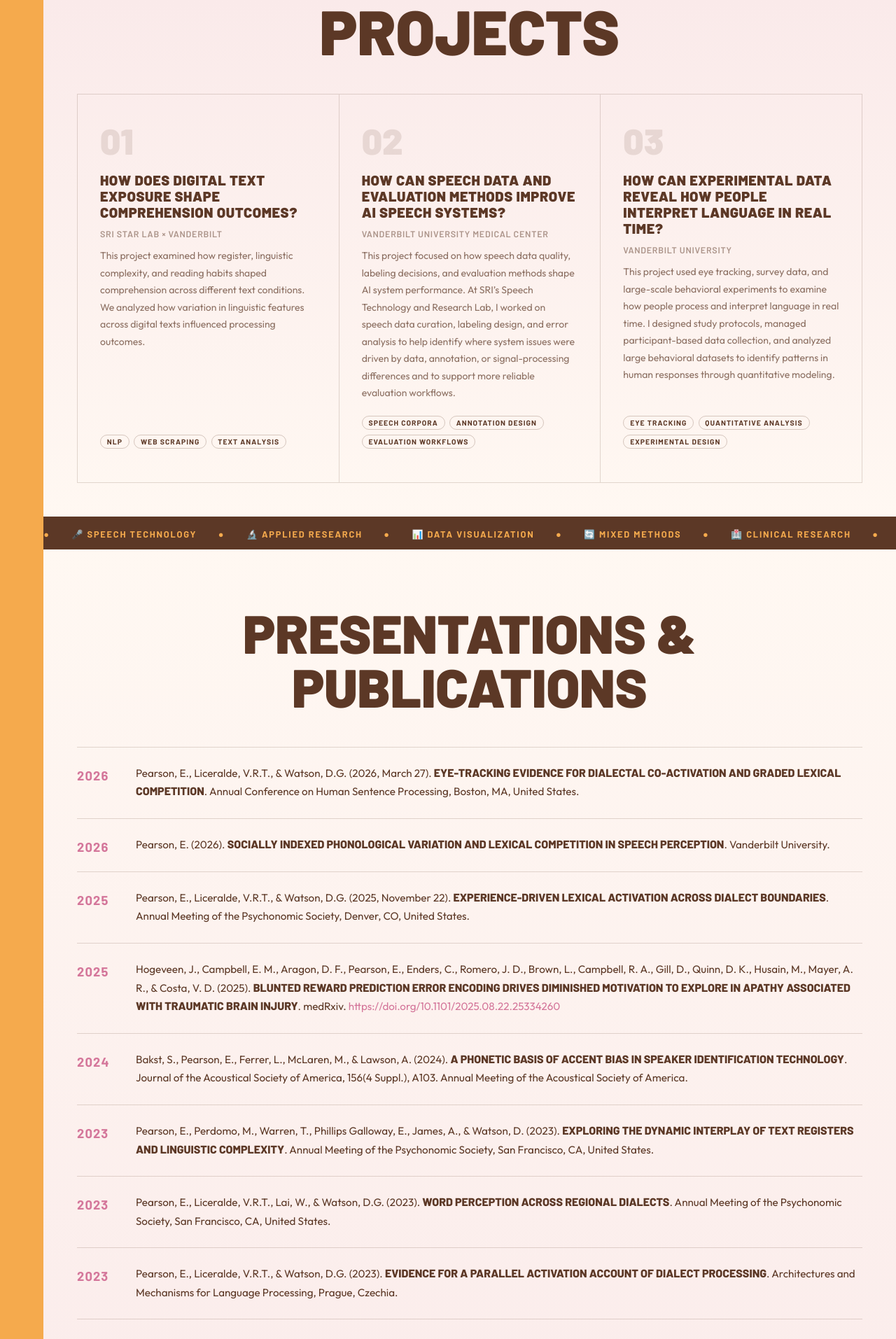
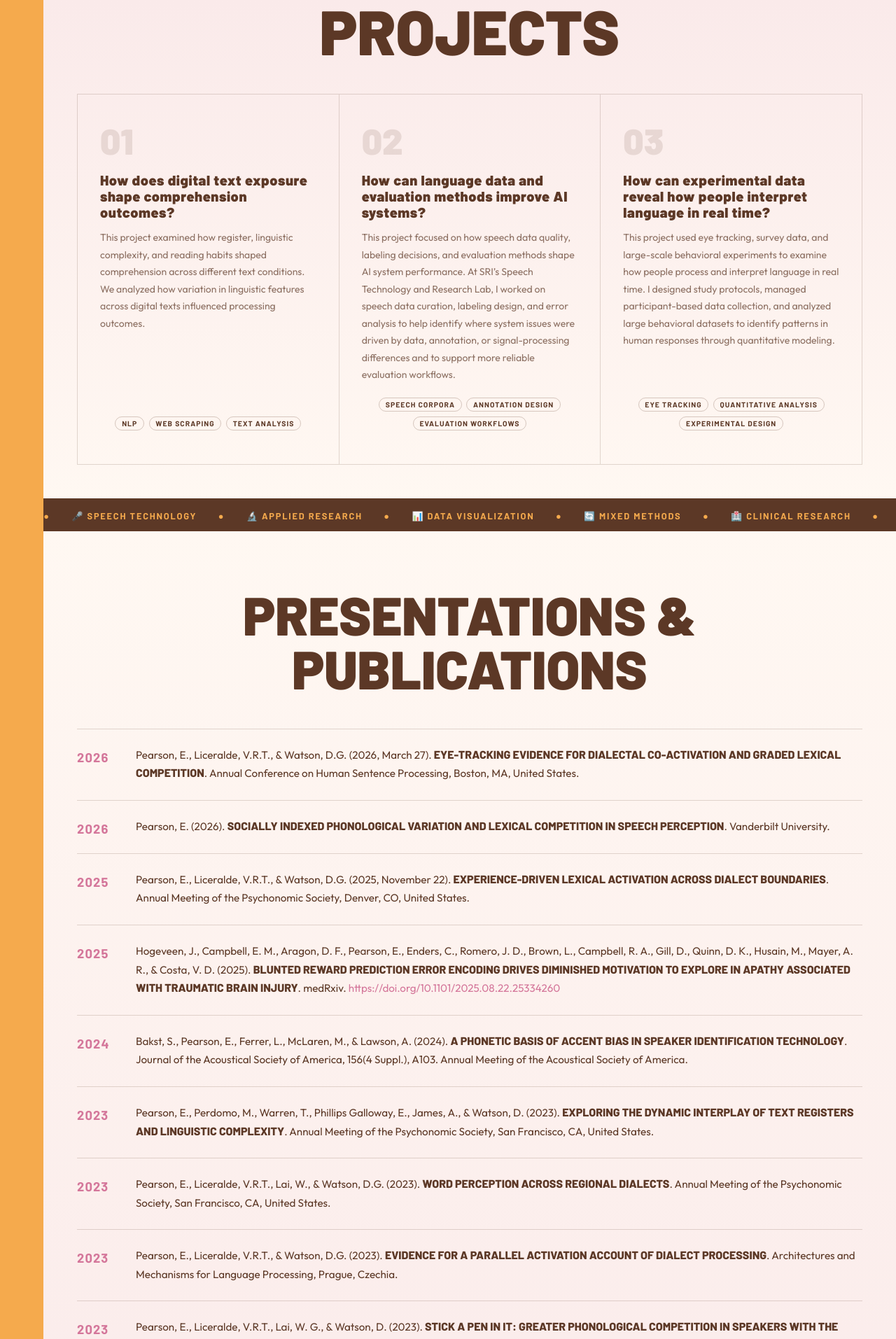
Before and after one commit to ebonypearson/ebonypearson.github.io, a Jekyll site: the page built from index.html, in a window 1280 px wide. Shown: the part 2126-4039 px from the top of the page at 70% size. Built offline with Jekyll 4.4.1, drawn with Linux system fonts in a browser that asks for light colours.

Commit message:
updated projects

```diff
--- a/_data/content/projects.yml
+++ b/_data/content/projects.yml
@@ -4,7 +4,7 @@ items:
     order: 1
     category: nlp
     title: How does digital text exposure shape comprehension outcomes?
-    organization: SRI STAR Lab × Vanderbilt
+    organization: ""
     tags:
       - NLP
       - Web Scraping
@@ -19,10 +19,8 @@ items:
     published: true
     order: 2
     category: cognition
-    title: How can speech data and evaluation methods improve AI speech systems?
-
-
-    organization: Vanderbilt University Medical Center
+    title: How can language data and evaluation methods improve AI systems?
+    organization: ""
     tags:
       - Speech Corpora
       - Annotation Design
@@ -37,7 +35,7 @@ items:
     order: 3
     category: cognition
     title: How can experimental data reveal how people interpret language in real time?
-    organization: Vanderbilt University
+    organization: ""
     tags:
       - Eye Tracking
       - Quantitative Analysis
--- a/_includes/sections/projects.html
+++ b/_includes/sections/projects.html
@@ -11,7 +11,6 @@
         <span class="project-num">0{{ forloop.index }}</span>
       </div>
       <h3>{{ project.title }}</h3>
-      <p class="project-org">{{ project.organization }}</p>
       <p class="project-desc">{{ project.summary }}</p>
       <div class="project-tags">
         {% for tag in project.tags %}
--- a/assets/style.css
+++ b/assets/style.css
@@ -1158,7 +1158,7 @@ section {
   font-family: 'Barlow', sans-serif;
   font-size: clamp(1rem, 1.6vw, 1.25rem);
   font-weight: 900;
-  text-transform: uppercase;
+  text-transform: none;
   letter-spacing: 0.03em;
   line-height: 1.15;
 }
@@ -1184,6 +1184,7 @@ section {
   flex-wrap: wrap;
   gap: 0.4rem;
   margin-top: 0.5rem;
+  justify-content: center;
 }
 
 .project-tag {
```
